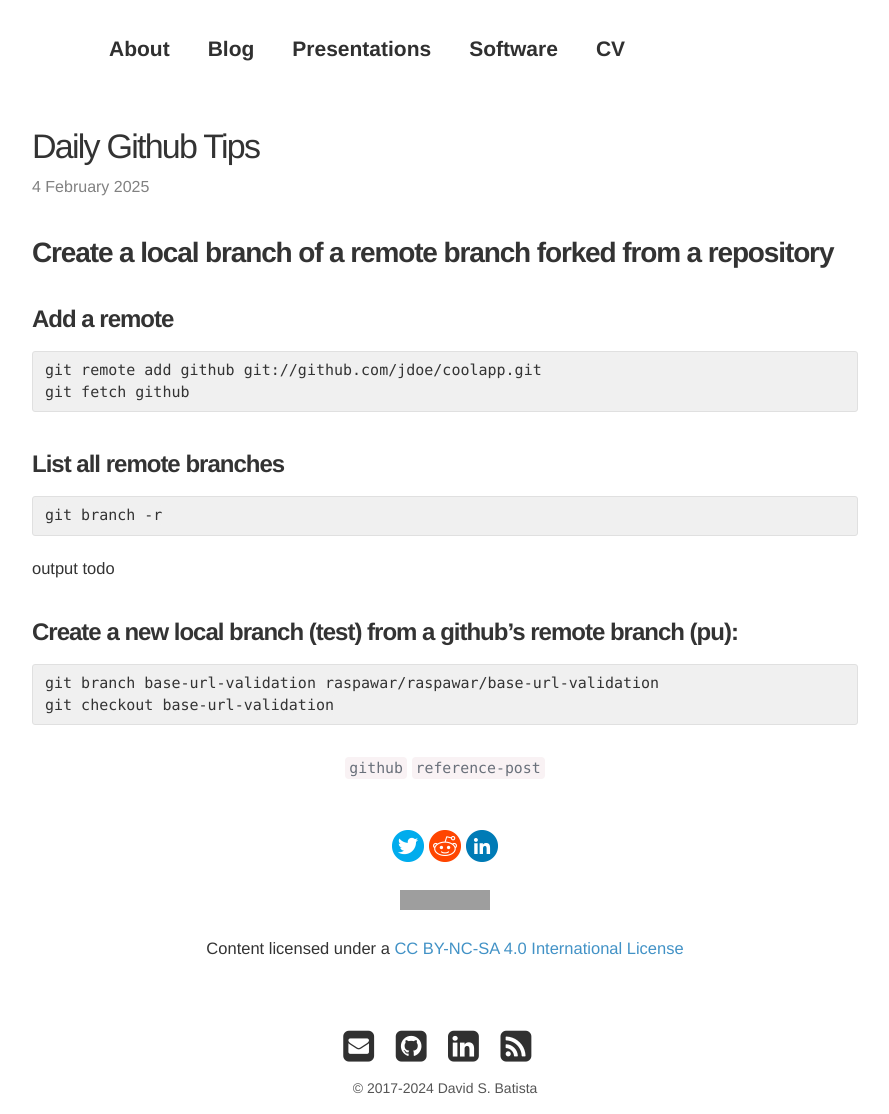
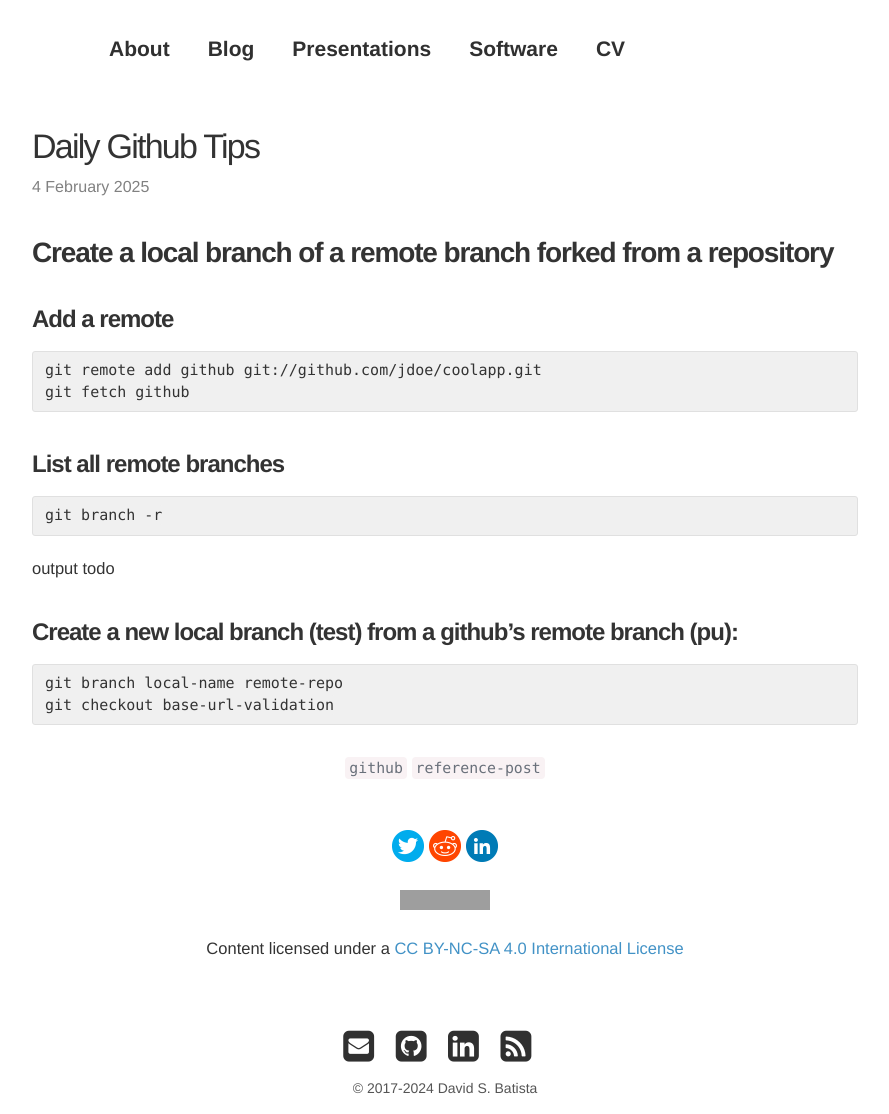
Before and after one commit to davidsbatista/davidsbatista.net, a Jekyll site: the page built from _posts/2025-02-04-Github-tips.md, in a window 1280 px wide and 1114 px high. Shown: the whole window, without its empty margins (195-1084 px from the left). Built offline with Jekyll 4.4.1, drawn with Linux system fonts in a browser that asks for light colours; nearby versions of some CDN libraries; comment, search, counter and statistics services are not loaded; grey boxes are pictures that could not be loaded.

Commit message:
new post

````diff
--- a/_posts/2025-02-04-Github-tips.md
+++ b/_posts/2025-02-04-Github-tips.md
@@ -32,6 +32,6 @@ todo
 #### __Create a new local branch (test) from a github's remote branch (pu):__
 
 ```
-git branch base-url-validation raspawar/raspawar/base-url-validation
+git branch local-name remote-repo
 git checkout base-url-validation
 ```
````
